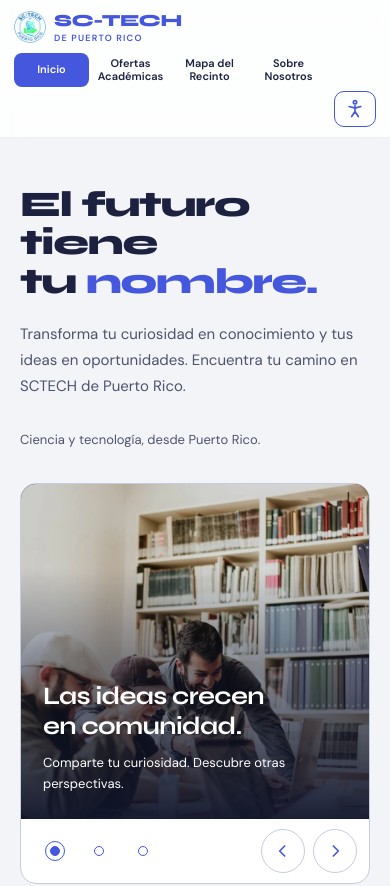
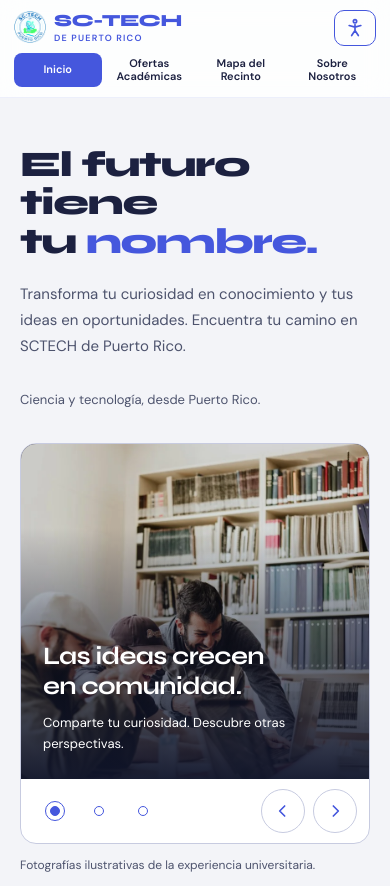
Before and after one commit to Mongole/Group_WebPage, a plain HTML site: page index.html in a window 390 px wide. Shown: the top 886 px of the page. Drawn offline with Linux system fonts and the light colour scheme.

Commit message:
Yet another update for the navigation bar on mobile. Last implementation got them displaying correctly in a row but still needed to move the accessibility button to the top.

```diff
--- a/assets/css/Accessibility.css
+++ b/assets/css/Accessibility.css
@@ -885,21 +885,18 @@ main:focus {
    -------------------------------------------------------------------------- */
 @media (max-width: 600px) {
 	.header-nav {
+		position: relative !important;
 		width: 100% !important;
 		padding: 10px 14px !important;
-		display: grid !important;
-		grid-template-columns: 1fr auto !important;
-		grid-template-areas:
-			"brand a11y"
-			"links links" !important;
-		align-items: center !important;
-		row-gap: 8px !important;
-		column-gap: 8px !important;
+		display: flex !important;
+		flex-direction: column !important;
+		align-items: flex-start !important;
+		gap: 8px !important;
 	}
 
-	/* Row 1, Left: Compact Brand Logo */
+	/* Row 1, Left: Compact Brand Logo (leave 54px room on the right for the a11y button) */
 	.brand {
-		grid-area: brand !important;
+		max-width: calc(100% - 54px) !important;
 		gap: 8px !important;
 		font-size: 17px !important;
 	}
@@ -916,13 +913,12 @@ main:focus {
 		margin-top: 1px !important;
 	}
 
-	/* Row 1, Right: Accessibility Button & Unclipped Menu */
+	/* Row 1, Top-Right: Pinned directly across from the brand logo */
 	.nav-links>.a11y-dropdown {
-		grid-area: a11y !important;
-		justify-self: end !important;
-		position: relative !important;
-		top: auto !important;
-		right: auto !important;
+		position: absolute !important;
+		top: 10px !important;
+		right: 14px !important;
+		z-index: 20 !important;
 	}
 
 	.btn-a11y {
@@ -940,7 +936,6 @@ main:focus {
 
 	/* Row 2: 4-Column Pill Strip Spanning Full Width */
 	.nav-links {
-		grid-area: links !important;
 		display: grid !important;
 		grid-template-columns: repeat(4, minmax(0, 1fr)) !important;
 		gap: 4px !important;
```
